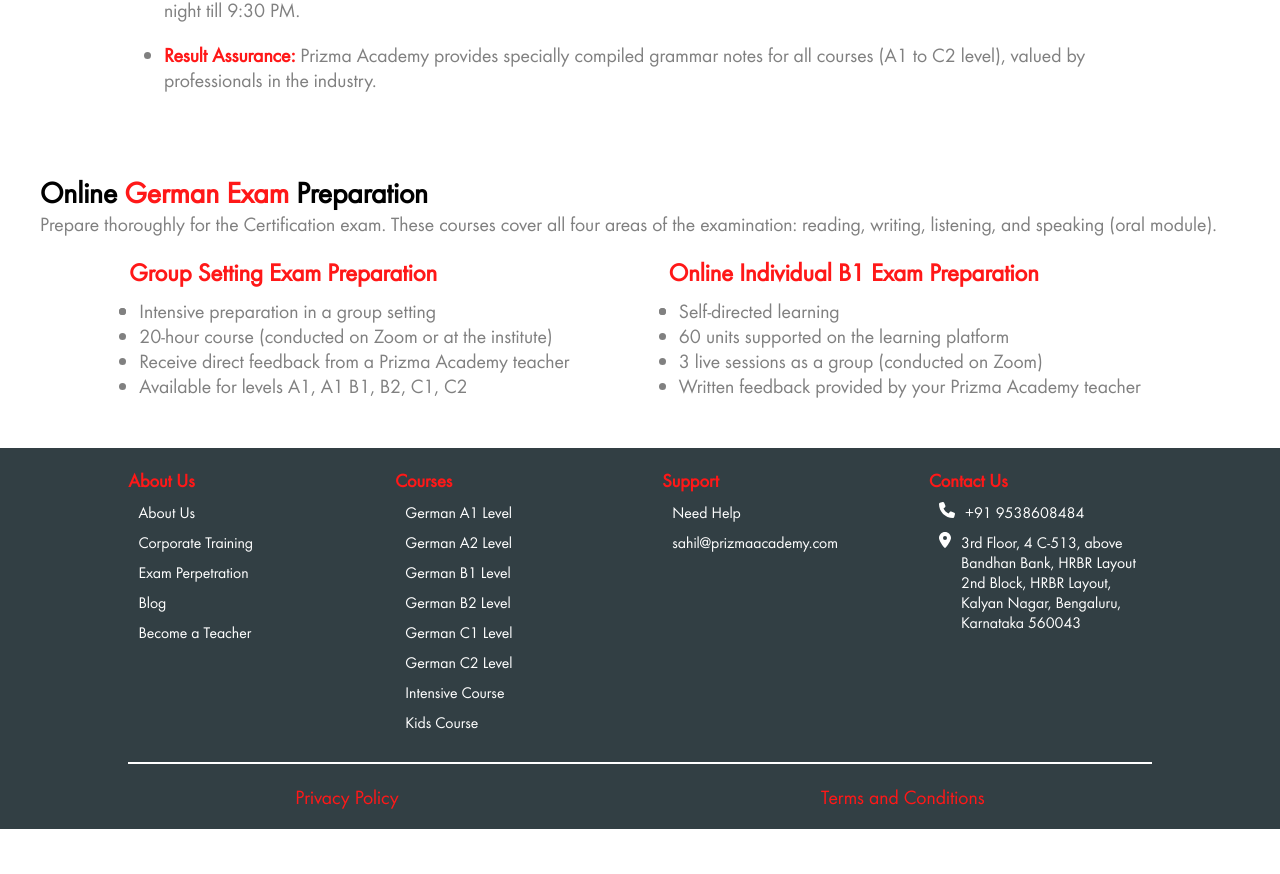
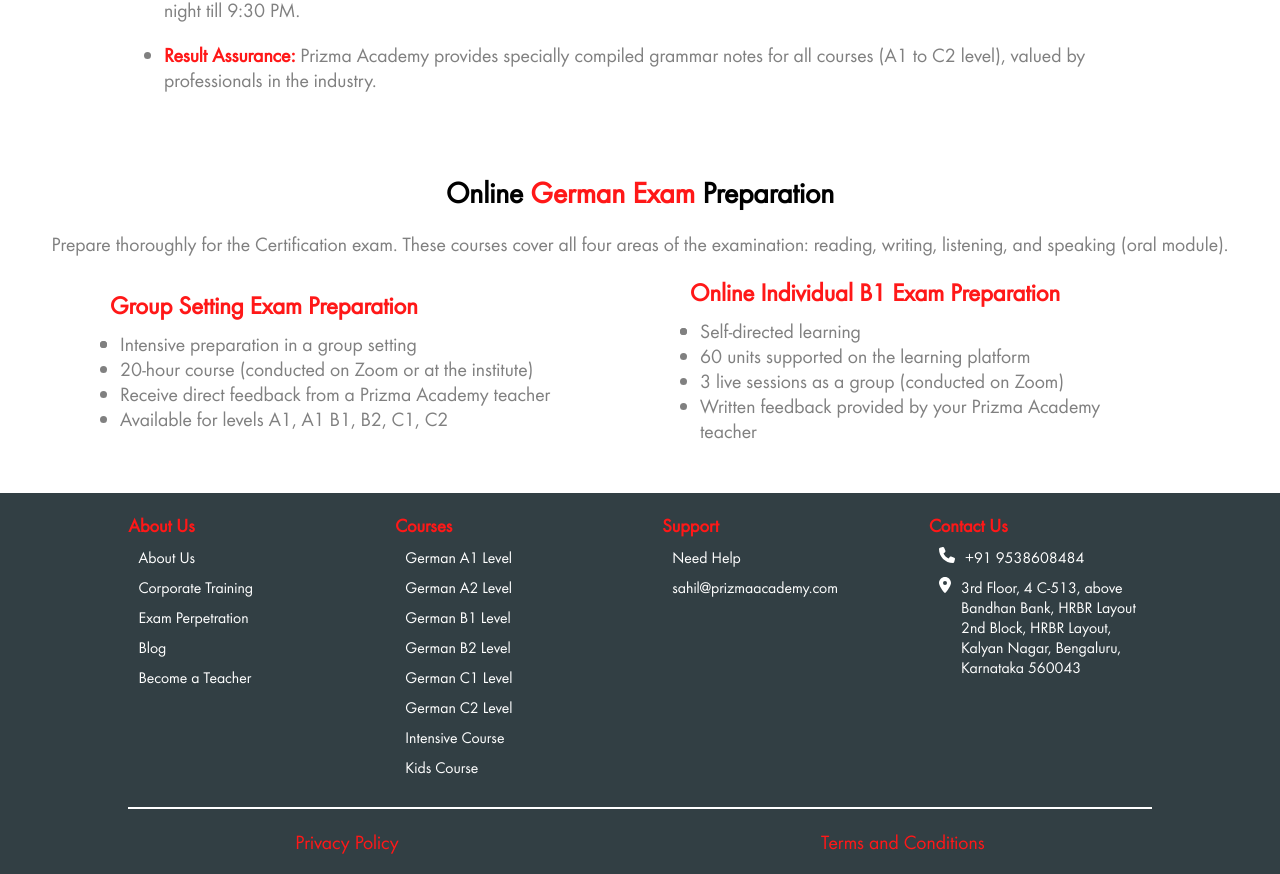
Before and after one commit to PrajwalHS2609/Language-Classes, a React (Create React App) app: page / in a window 1280 px wide. Shown: the part 4457-5331 px from the top of the page. Before the commit the page ends 5286 px from the top, so only its background shows below. Built offline with nearby package versions, Linux system fonts and the light colour scheme.

Commit message:
online exam added

```diff
--- a/src/Components/OnlineExam/OnlineExam.css
+++ b/src/Components/OnlineExam/OnlineExam.css
@@ -2,7 +2,7 @@
   /* border: solid red; */
   display: flex;
   justify-content: center;
-  align-items: flex-start;
+  align-items: center;
   flex-direction: column;
   gap: 20px;
   padding: 40px;
@@ -10,9 +10,17 @@
 .onlineExamHead {
   /* border: solid blue; */
   width: 100%;
+  height: 100%;
+  text-align: center;
+  display: flex;
+  justify-content: center;
+  align-items: center;
+  flex-direction: column;
+  gap: 20px;
 }
 .onlineExamHead > h2 {
-  text-align: start;
+  /* border: solid red; */
+  text-align: center;
   font-size: 30px;
 }
 .onlineExamHead > h2 > span {
@@ -29,20 +37,32 @@
   justify-content: space-evenly;
   align-items: center;
   flex-wrap: wrap;
+  gap: 30px;
 }
 .onlineExamCard > ul > h3 {
   color: var(--customColor);
   font-size: 25px;
+  text-align: center;
 }
 .onlineExamCard > ul > li {
   font-size: 20px;
   margin: 10px;
   color: grey;
 }
-@media screen and (min-width:320px) and (max-width:768px) {
-    .onlineExamContainer {
-        /* border: solid red; */
-        padding: 20px;
+@media screen and (min-width: 320px) and (max-width: 768px) {
+  .onlineExamContainer {
+    /* border: solid red; */
+    padding: 20px;
+  }
+}
+@media screen and (min-width:990px) {
+    .onlineExamCard {
+        /* border: solid blue; */
+        width: 40%;
+    }
+    .onlineExamCard > ul > h3 {
+        color: var(--customColor);
+        font-size: 25px;
+        text-align: start;
       }
-
 }
```
